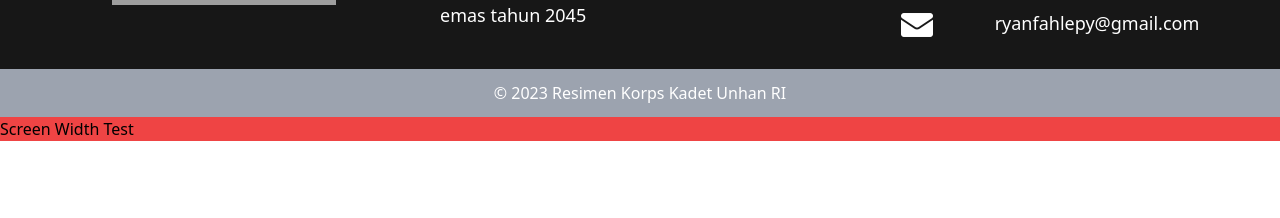
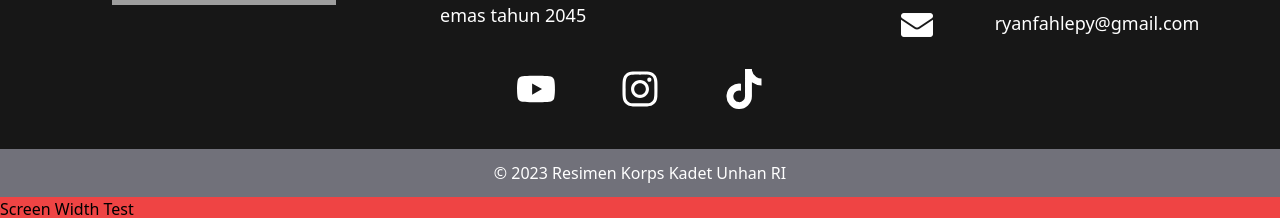
Before and after one commit to ryanfahlepy/Kadet, a React (Create React App) app: page / in a window 1280 px wide. Shown: the part 4027-4245 px from the top of the page. Before the commit the page ends 4168 px from the top, so only its background shows below. Built offline with nearby package versions, Linux system fonts and the light colour scheme; grey boxes are pictures that could not be loaded; what tw-elements would draw is missing.

Commit message:
terakhir

```diff
--- a/package.json
+++ b/package.json
@@ -9,6 +9,7 @@
     "package-name": "^0.1.0",
     "react": "^18.2.0",
     "react-dom": "^18.2.0",
+    "react-icons": "^4.7.1",
     "react-router-dom": "^6.7.0",
     "react-scripts": "5.0.1",
     "tw-elements": "^1.0.0-alpha13",
--- a/src/components/Footer.jsx
+++ b/src/components/Footer.jsx
@@ -1,3 +1,8 @@
+import { Link } from "react-router-dom";
+import { FaInstagram } from "react-icons/fa"
+import { FaYoutube } from "react-icons/fa"
+import { FaTiktok } from "react-icons/fa"
+
 const Footer = () => {
   return (
     <>
@@ -24,7 +29,7 @@ const Footer = () => {
               <h5 className="mb-6 text-2xl lg:text-4xl font-bold uppercase md:text-center"   >Kontak</h5>
               <div className="grid grid-cols-3 gap-4">
                 <div className="flex justify-center">
-                  <img src="images/pin.png" className="h-8 my-auto" alt="location"></img>
+                  <img src="images/pin.png" className="h-8 my-auto hover:scale-150 transition duration-200 ease-in-out" alt="location"></img>
                 </div>
                 <div className="col-span-2 text-justify text-sm sm:text-md md:text-md lg:text-lg ">
                   <p>
@@ -36,7 +41,7 @@ const Footer = () => {
                   className="flex justify-center
                 "
                 >
-                  <img src="images/call.png" className="h-8 my-auto" alt="call"></img>
+                  <img src="images/call.png" className="h-8 my-auto hover:scale-150 transition duration-200 ease-in-out" alt="call"></img>
                 </div>
                 <div className="col-span-2 text-justify text-sm sm:text-md md:text-md lg:text-lg ">
                   <p>(+62) 85161503047</p>
@@ -45,7 +50,7 @@ const Footer = () => {
                   className="flex justify-center
                 "
                 >
-                  <img src="images/email.png" className="h-8 my-auto" alt="email"></img>
+                  <img src="images/email.png" className="h-8 my-auto hover:scale-150 transition duration-200 ease-in-out" alt="email"></img>
                 </div>
                 <div className="col-span-2 text-justify text-sm sm:text-md md:text-md lg:text-lg ">
                   <p>ryanfahlepy@gmail.com</p>
@@ -54,7 +59,21 @@ const Footer = () => {
             </div>
           </div>
         </div>
-        <div className="bg-gray-400">
+        <div className="flex w-full justify-center">
+          <div className="pb-8 md:pb-10 mx-8" style={{ display: "grid", placeItems: 'center' }} >
+            <a className="hover:scale-150 transition duration-200 ease-in-out" style={{ color: "#fff", fontSize: "40px", }} target={"_blank"} href="https://www.youtube.com/@RESIMENKORPSKADETMAHASISWA"><FaYoutube />
+            </a>
+          </div>
+          <div className="pb-8 md:pb-10 mx-8" style={{ display: "grid", placeItems: 'center' }} >
+            <a className="hover:scale-150 transition duration-200 ease-in-out" style={{ color: "#fff", fontSize: "40px" }} target={"_blank"} href="https://www.instagram.com/unhanri.menkorps"><FaInstagram />
+            </a>
+          </div>
+          <div className="pb-8 md:pb-10 mx-8" style={{ display: "grid", placeItems: 'center' }} >
+            <a className="hover:scale-150 transition duration-200 ease-in-out" style={{ color: "#fff", fontSize: "40px", }} target={"_blank"} href="https://www.tiktok.com/@unhanri.menkorps"><FaTiktok />
+            </a>
+          </div>
+        </div>
+        <div className="bg-zinc-500">
           <div className="p-3 text-center text-white ">
             © 2023 Resimen Korps Kadet Unhan RI
           </div>
```
Also changed, not shown: 1 other file (tests, documents, lock files or other folders).
